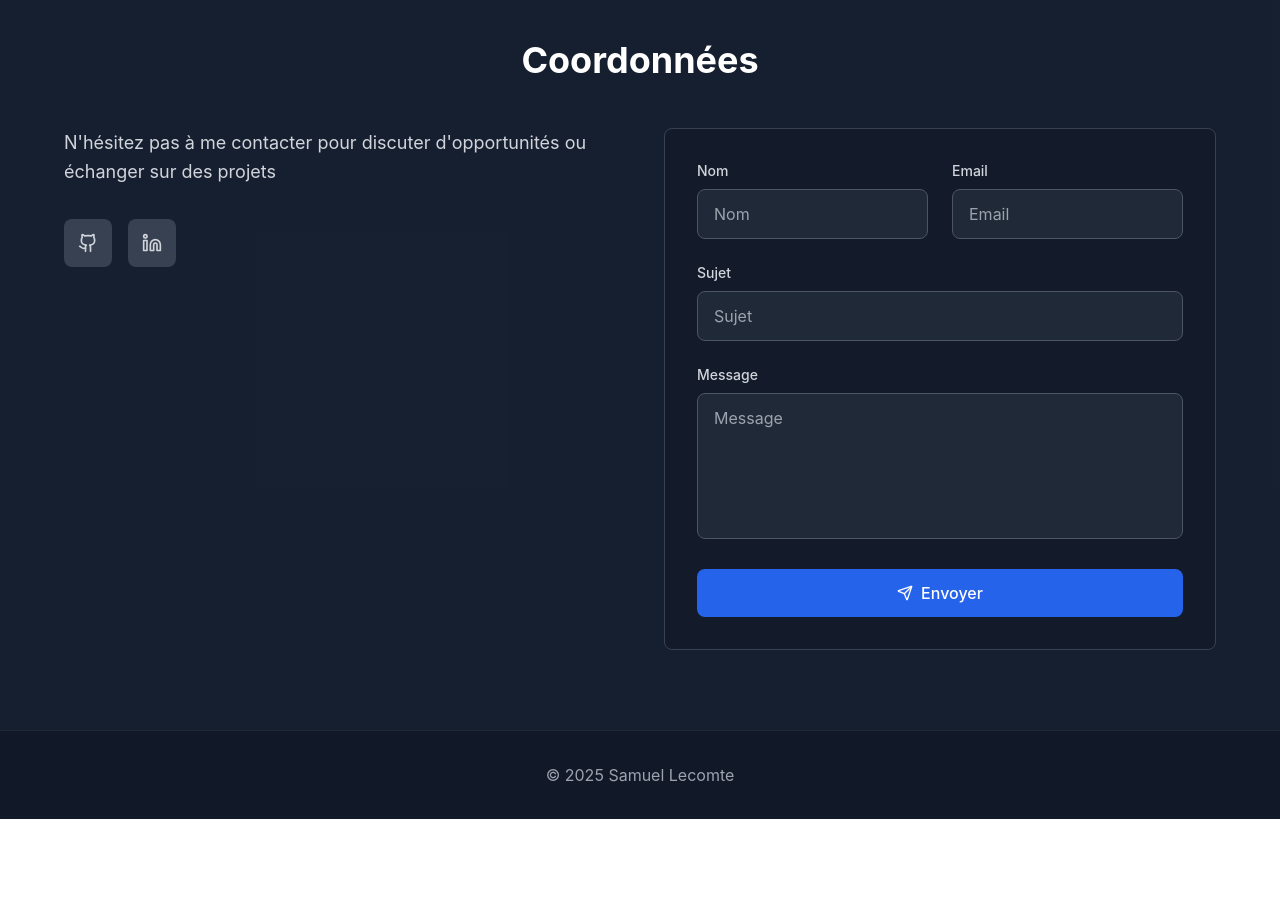
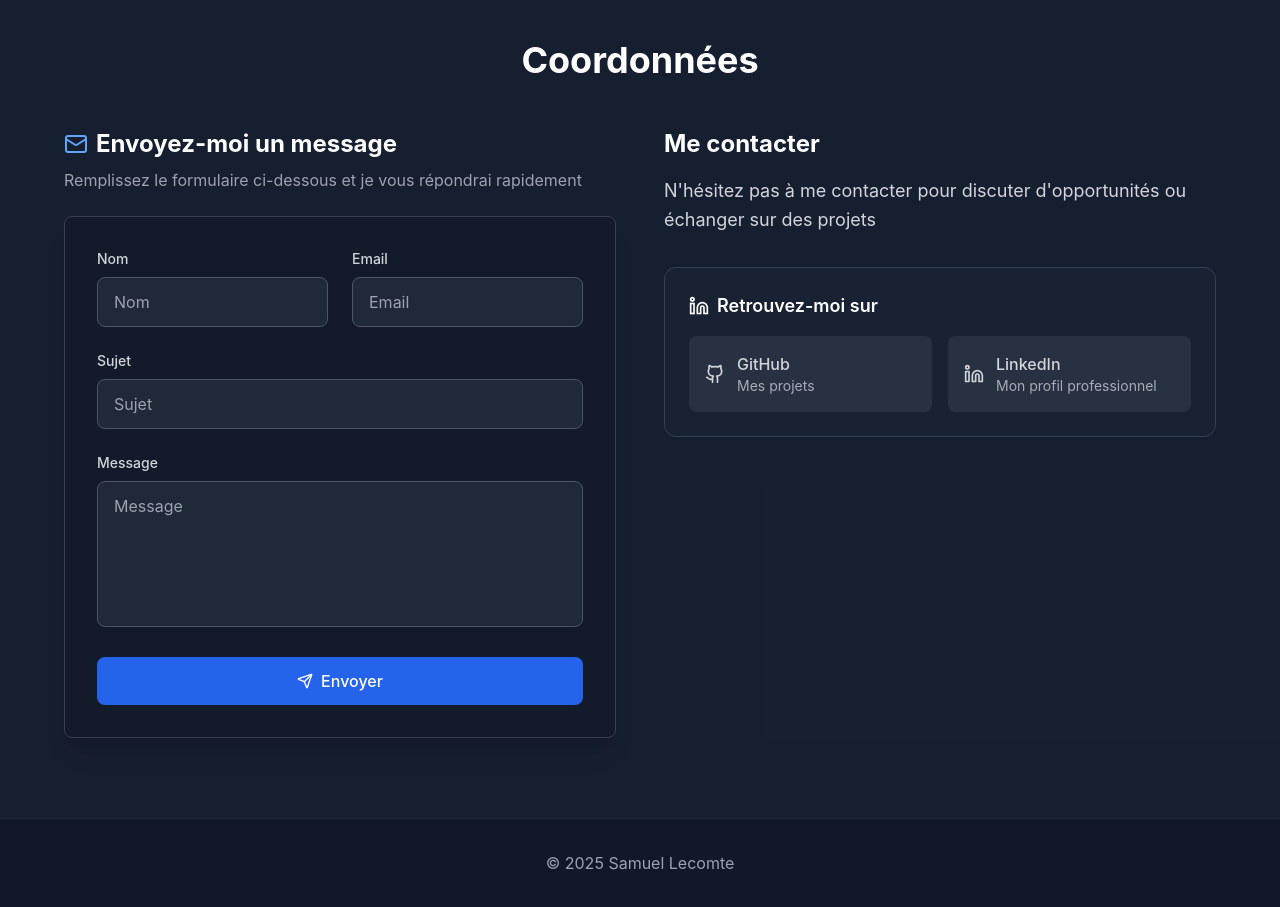
Before and after one commit to Samuellct/portfolio, a React (Vite) app: page / in a window 1280 px wide. Shown: the part 6880-7787 px from the top of the page. Before the commit the page ends 7699 px from the top, so only its background shows below. Built offline with nearby package versions, Linux system fonts and the light colour scheme.

Commit message:
update section contact

```diff
--- a/src/components/Contact.tsx
+++ b/src/components/Contact.tsx
@@ -65,7 +65,8 @@ const Contact: React.FC = () => {
     });
   };
 
-  const contactInfo = [];
+  const contactInfo = [
+  ];
 
   const socialLinks = [
     {
@@ -95,45 +96,41 @@ const Contact: React.FC = () => {
           <h2 className="text-4xl font-bold text-center mb-12">{t('contact.title')}</h2>
 
           <div className="grid lg:grid-cols-2 gap-12">
-            {/* Contact Information */}
+            {/* Contact Introduction and Social Links */}
             <motion.div
               initial={{ opacity: 0, x: -30 }}
               animate={inView ? { opacity: 1, x: 0 } : {}}
               transition={{ duration: 0.8, delay: 0.2 }}
             >
+              <div className="text-center lg:text-left">
+                <h3 className="text-2xl font-bold text-white mb-4">
+                  {t('contact.getInTouch')}
+                </h3>
                 <p className="text-gray-300 text-lg mb-8 leading-relaxed">
                   {t('contact.subtitle')}
                 </p>
-
-              <div className="space-y-6 mb-8">
-                {contactInfo.map((item) => (
-                  <motion.a
-                    key={item.label}
-                    href={item.href}
-                    whileHover={{ x: 10 }}
-                    className="flex items-center gap-4 text-gray-300 hover:text-white transition-colors duration-300 group"
-                  >
-                    <div className="flex items-center justify-center w-12 h-12 bg-gray-700 rounded-lg group-hover:bg-blue-600 transition-colors duration-300">
-                      {item.icon}
-                    </div>
-                    <div>
-                      <p className="text-sm text-gray-400">{item.label}</p>
-                      <p className="font-medium">{item.value}</p>
-                    </div>
-                  </motion.a>
-                ))}
               </div>
 
-              <div className="flex gap-4">
+              {/* Enhanced Social Links Section */}
+              <div className="bg-slate-800/30 p-6 rounded-xl border border-slate-700 mb-8">
+                <h4 className="text-lg font-semibold text-white mb-4 flex items-center gap-2">
+                  <svg width="20" height="20" viewBox="0 0 24 24" fill="none" stroke="currentColor" strokeWidth="2">
+                    <path d="M16 8a6 6 0 0 1 6 6v7h-4v-7a2 2 0 0 0-2-2 2 2 0 0 0-2 2v7h-4v-7a6 6 0 0 1 6-6z"/>
+                    <rect x="2" y="9" width="4" height="12"/>
+                    <circle cx="4" cy="4" r="2"/>
+                  </svg>
+                  Retrouvez-moi sur
+                </h4>
+                <div className="grid grid-cols-2 gap-4">
                   {socialLinks.map((social) => (
                     <motion.a
                       key={social.label}
                       href={social.href}
                       target="_blank"
                       rel="noopener noreferrer"
-                    whileHover={{ scale: 1.1, y: -2 }}
+                      whileHover={{ scale: 1.05, y: -2 }}
                       transition={{ duration: 0.2 }}
-                    className={`flex items-center justify-center w-12 h-12 bg-gray-700 text-gray-300 rounded-lg transition-all duration-300 ${social.hoverClass || 'hover:bg-blue-600 hover:text-white'}`}
+                      className={`flex items-center gap-3 p-4 bg-gray-700/50 text-gray-300 rounded-lg transition-all duration-300 ${social.hoverClass || 'hover:bg-blue-600 hover:text-white'} group`}
                       style={{
                         '--hover-bg': social.hoverStyle?.backgroundColor || undefined,
                       } as React.CSSProperties}
@@ -148,18 +145,41 @@ const Contact: React.FC = () => {
                         }
                       }}
                     >
+                      <div className="flex-shrink-0">
                         {social.icon}
+                      </div>
+                      <div>
+                        <p className="font-medium group-hover:text-white transition-colors duration-300">
+                          {social.label}
+                        </p>
+                        <p className="text-sm opacity-75">
+                          {social.label === 'GitHub' ? 'Mes projets' : 'Mon profil professionnel'}
+                        </p>
+                      </div>
                     </motion.a>
                   ))}
                 </div>
+              </div>
+
             </motion.div>
 
-            {/* Contact Form */}
+            {/* Contact Form - Now more prominent */}
             <motion.div
               initial={{ opacity: 0, x: 30 }}
               animate={inView ? { opacity: 1, x: 0 } : {}}
               transition={{ duration: 0.8, delay: 0.4 }}
+              className="lg:order-first"
             >
+              <div className="text-center lg:text-left mb-6">
+                <h3 className="text-2xl font-bold text-white mb-2 flex items-center justify-center lg:justify-start gap-2">
+                  <Mail size={24} className="text-blue-400" />
+                  Envoyez-moi un message
+                </h3>
+                <p className="text-gray-400">
+                  Remplissez le formulaire ci-dessous et je vous répondrai rapidement
+                </p>
+              </div>
+
               {/* Success Message */}
               {submitStatus === 'success' && (
                 <motion.div
@@ -190,7 +210,7 @@ const Contact: React.FC = () => {
                 </motion.div>
               )}
 
-              <form onSubmit={handleSubmit} className="bg-gray-900/50 p-8 rounded-lg border border-gray-700">
+              <form onSubmit={handleSubmit} className="bg-gray-900/50 p-8 rounded-lg border border-gray-700 shadow-xl">
                 <div className="grid md:grid-cols-2 gap-6 mb-6">
                   <div>
                     <label htmlFor="name" className="block text-sm font-medium text-gray-300 mb-2">
```
Lines whose indentation alone changed are shown as unchanged.
